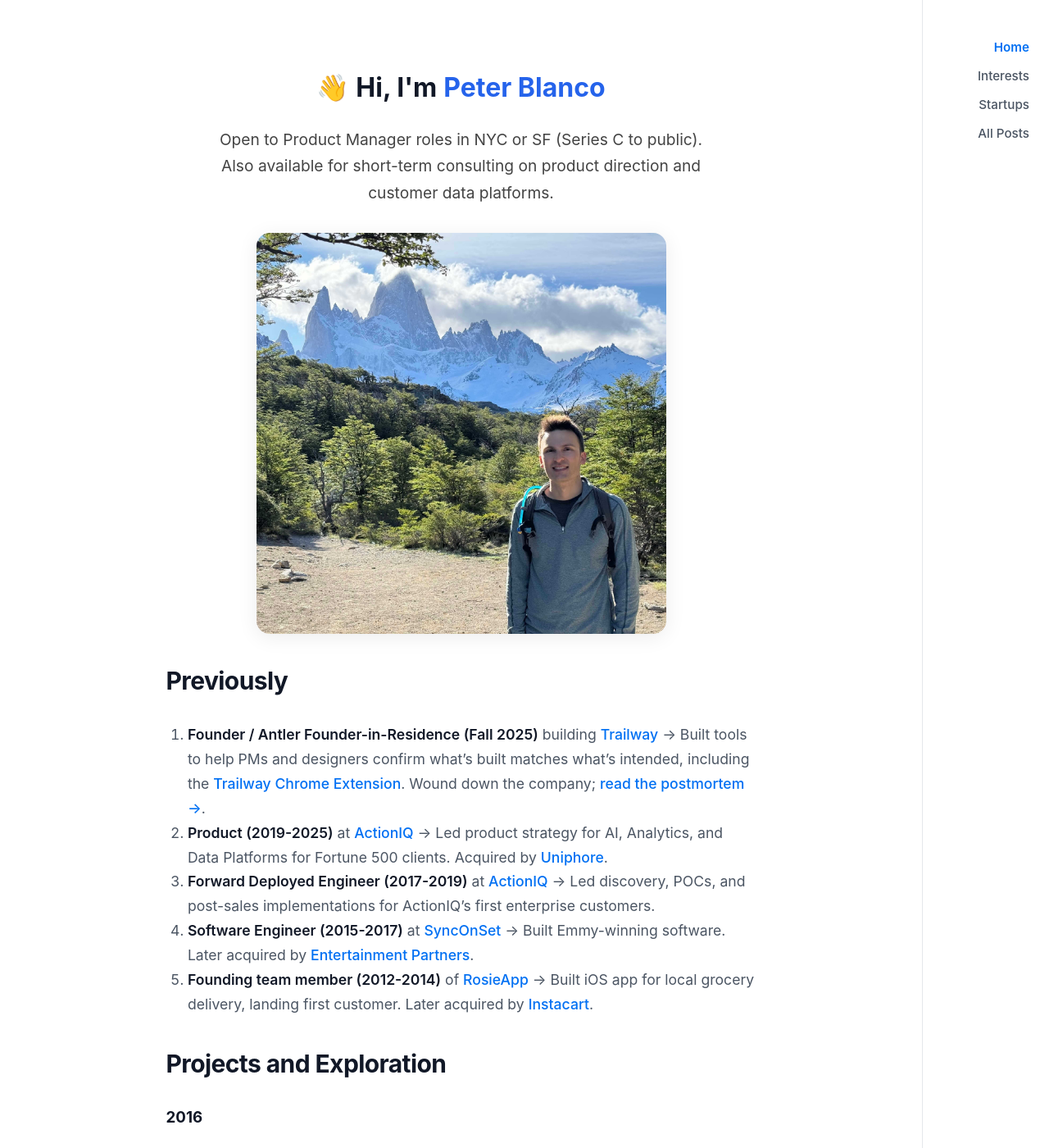
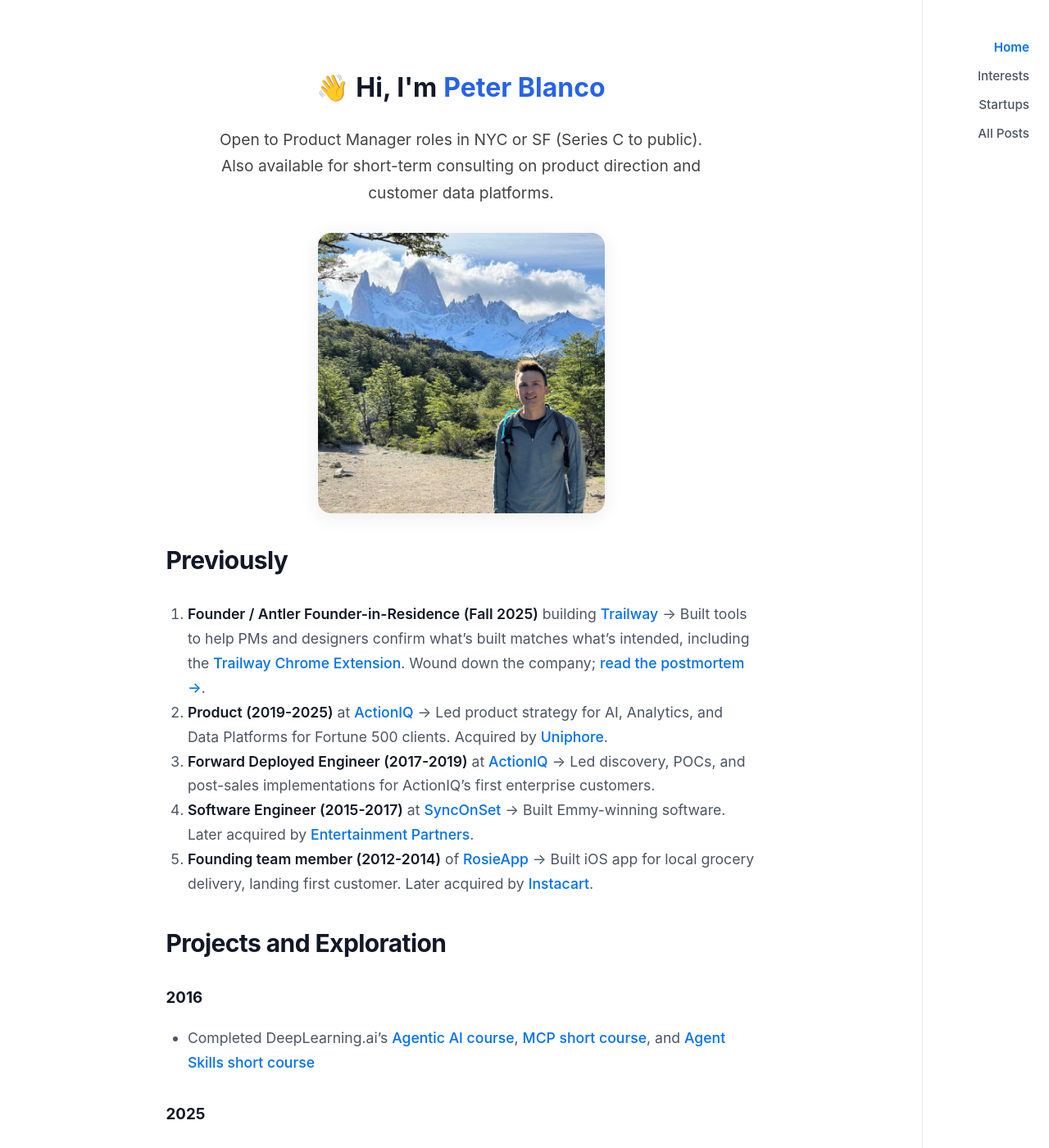
Before and after one commit to PBlanco/pblanco.github.io, a Jekyll site: the page built from index.md, in a window 1280 px wide and 1400 px high. Shown: the whole window at 82% size. Built offline with Jekyll 4.4.1, drawn with Linux system fonts in a browser that asks for light colours.

Commit message:
Update styling for small screen sizes

```diff
--- a/assets/css/styles.css
+++ b/assets/css/styles.css
@@ -1,7 +1,8 @@
 /* Global Styles */
 :root {
-  font-family: -apple-system, BlinkMacSystemFont, "Segoe UI", Roboto,
-    "Helvetica Neue", Arial, sans-serif;
+  font-family:
+    -apple-system, BlinkMacSystemFont, "Segoe UI", Roboto, "Helvetica Neue",
+    Arial, sans-serif;
   font-size: 16px;
   --primary: #0070f3;
   --text-primary: #111827;
@@ -17,6 +18,7 @@
   padding-right: 155px; /* Space for the right nav */
   background-color: var(--background);
   color: var(--text-primary);
+  min-width: 320px;
 }
 
 /* Main Content */
@@ -197,7 +199,8 @@
 }
 
 code {
-  font-family: "Fira Code", "JetBrains Mono", Menlo, Monaco, Consolas, monospace;
+  font-family:
+    "Fira Code", "JetBrains Mono", Menlo, Monaco, Consolas, monospace;
 }
 
 /* Inline code */
@@ -258,7 +261,9 @@
     padding: 6px 10px;
     line-height: 1.4;
     border-radius: 6px;
-    transition: background-color 0.2s ease, color 0.2s ease;
+    transition:
+      background-color 0.2s ease,
+      color 0.2s ease;
     white-space: nowrap;
     font-weight: 500;
     box-sizing: border-box;
@@ -402,9 +407,17 @@
   width: 80%;
   display: block;
   margin: 0 auto 2rem auto;
-  max-width: 500px;
+  max-width: 350px;
   border-radius: 1rem;
   box-shadow: 0 4px 24px rgba(0, 0, 0, 0.08);
+}
+
+@media (max-width: 352px) {
+  .intro-greeting {
+    flex-direction: column;
+    align-items: center;
+    text-align: center;
+  }
 }
 
 /* Center images in blog posts */
```
